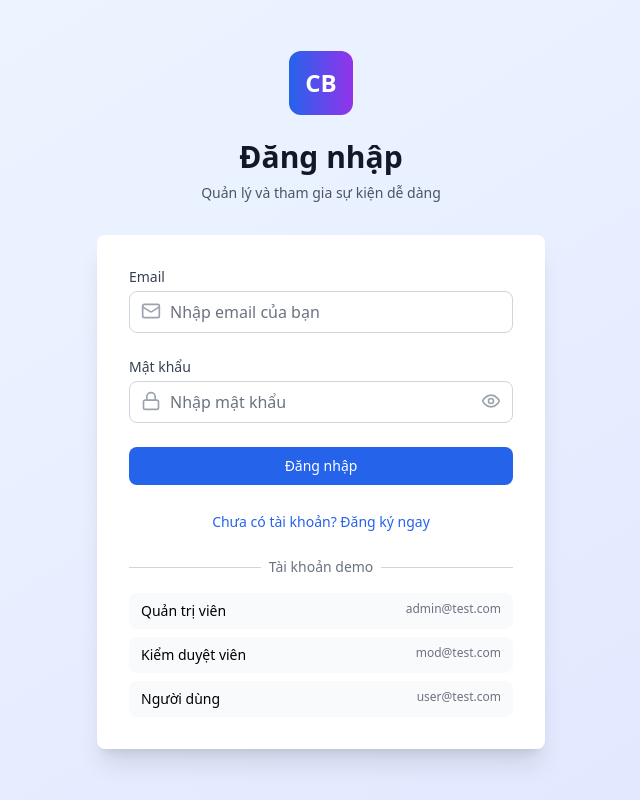
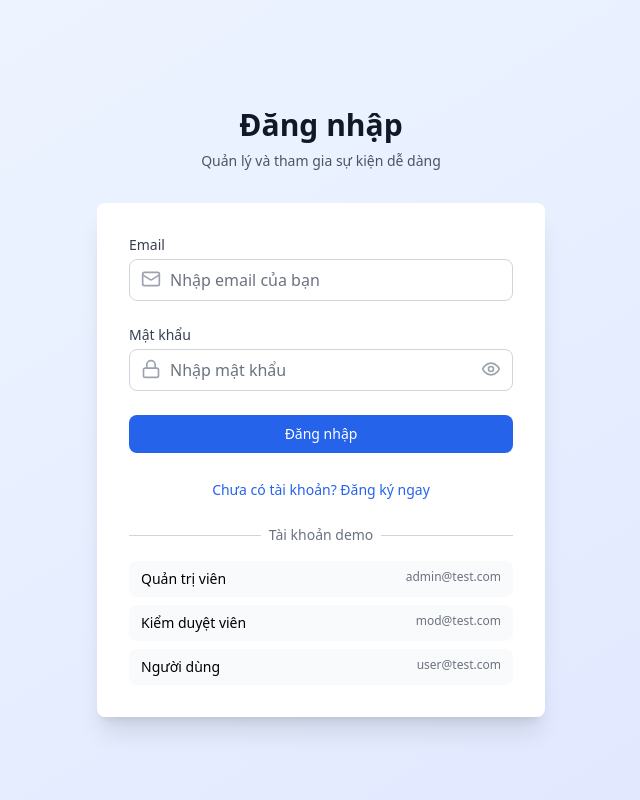
Before and after one commit to tynnp/event-management, a React (Vite) app: page / in a window 1280 px wide. Shown: the whole page, without its empty margins (319-959 px from the left). Built offline with nearby package versions, Linux system fonts and the light colour scheme.

Commit message:
xóa logo tạm

```diff
--- a/src/components/Auth/LoginForm.tsx
+++ b/src/components/Auth/LoginForm.tsx
@@ -70,11 +70,6 @@ export function LoginForm() {
     <div className="min-h-screen flex items-center justify-center bg-gradient-to-br from-blue-50 to-indigo-100 py-12 px-4 sm:px-6 lg:px-8">
       <div className="max-w-md w-full space-y-8">
         <div>
-          <div className="flex justify-center">
-            <div className="w-16 h-16 bg-gradient-to-r from-blue-600 to-purple-600 rounded-xl flex items-center justify-center">
-              <span className="text-white font-bold text-2xl">CB</span>
-            </div>
-          </div>
           <h2 className="mt-6 text-center text-3xl font-extrabold text-gray-900">
             {isRegistering ? 'Đăng ký tài khoản' : 'Đăng nhập'}
           </h2>
--- a/src/components/Layout/Header.tsx
+++ b/src/components/Layout/Header.tsx
@@ -38,9 +38,6 @@ export function Header() {
         <div className="flex justify-between items-center h-16">
           <div className="flex items-center">
             <div className="flex items-center space-x-2">
-              <div className="w-8 h-8 bg-gradient-to-r from-blue-600 to-purple-600 rounded-lg flex items-center justify-center">
-                <span className="text-white font-bold text-sm">CB</span>
-              </div>
               <span className="text-xl font-bold text-gray-900">Quản lý sự kiện</span>
             </div>
           </div>
```
